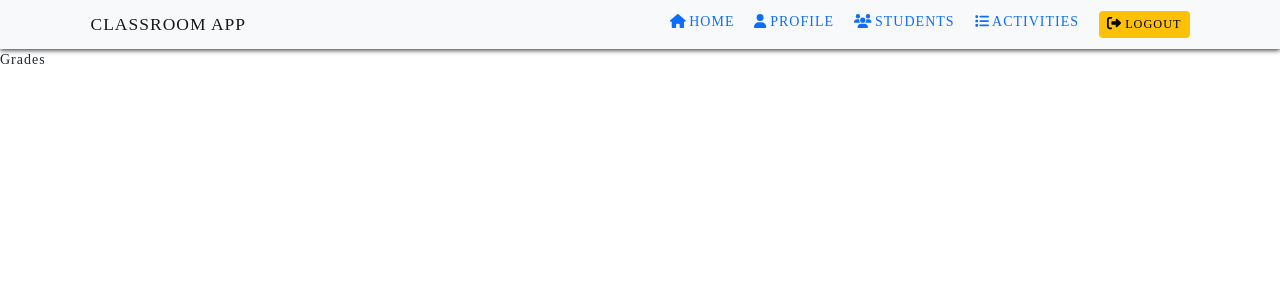
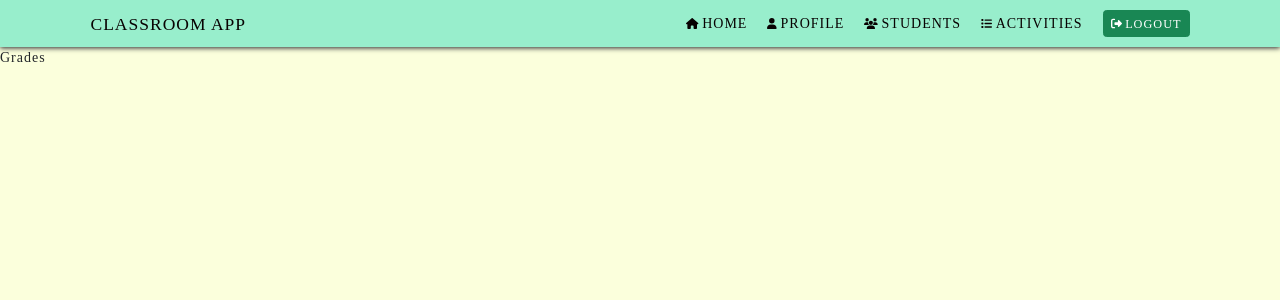
Before and after one commit to jacobeugenio/ClassroomApp-FE, a React (Create React App) app: page /teacher/grades in a window 1280 px wide. Shown: the top 300 px of the page. Built offline with nearby package versions, Linux system fonts and the light colour scheme; a web font is replaced by a local one.

Commit message:
updating

```diff
--- a/src/App.css
+++ b/src/App.css
@@ -1,3 +1,8 @@
+:root {
+  --textColor: #d0f5be;
+  --navColor: #98eecc;
+  --btnColor: #79e0ee;
+}
 *,
 *::before,
 *::after {
@@ -8,27 +13,34 @@
   font-family: serif;
   letter-spacing: 1px;
 }
-/* h1,
-h2,
-h3,
-h3,
-h5,
-h6 {
-  font-size: 16px;
+body {
+  background-color: #fbffdc;
+}
+.teacher-nav {
+  background-color: var(--navColor);
+  padding: 0;
+}
+.active {
+  background-color: var(--textColor);
   font-weight: 700;
-} */
-nav a {
+}
+.teacher-nav a {
   text-decoration: none;
-  margin: 0 10px;
+  margin: 0;
   text-transform: uppercase;
+  color: #080202;
+  padding: 10px;
+}
+.teacher-nav a:hover {
+  background-color: var(--btnColor);
+  font-style: italic;
+  font-weight: 700;
+}
+.teacher-nav a:active {
+  background-color: var(--btnColor);
 }
 
 .activities-container {
-  /* display: grid;
-  grid-auto-flow: column; */
-  /* grid-auto-columns: 15%; */
-  /* overflow-x: auto;
-  overscroll-behavior-inline: contain; */
   display: flex;
   flex-flow: row nowrap;
   overflow-x: auto;
@@ -41,11 +53,6 @@ nav a {
   flex-shrink: 0;
 }
 .s_profile_container {
-  /* display: grid;
-  grid-auto-flow: column;
-  /* grid-auto-columns: 8%; */
-  /* overflow-x: auto;
-  overscroll-behavior-inline: contain;  */
   display: flex;
   flex-flow: row nowrap;
   overflow-x: auto;
@@ -53,8 +60,6 @@ nav a {
 }
 .s_profile_container > .card {
   margin: 10px 5px;
-  /* width: 50px;
-  height: 50px; */
   border: none;
 }
 .questionaire {
@@ -76,41 +81,3 @@ nav a {
 .card-body {
   height: 70px;
 }
-/* .App {
-  text-align: center;
-}
-
-.App-logo {
-  height: 40vmin;
-  pointer-events: none;
-}
-
-@media (prefers-reduced-motion: no-preference) {
-  .App-logo {
-    animation: App-logo-spin infinite 20s linear;
-  }
-}
-
-.App-header {
-  background-color: #282c34;
-  min-height: 100vh;
-  display: flex;
-  flex-direction: column;
-  align-items: center;
-  justify-content: center;
-  font-size: calc(10px + 2vmin);
-  color: white;
-}
-
-.App-link {
-  color: #61dafb;
-}
-
-@keyframes App-logo-spin {
-  from {
-    transform: rotate(0deg);
-  }
-  to {
-    transform: rotate(360deg);
-  }
-} */
--- a/src/components/teacher/Home.jsx
+++ b/src/components/teacher/Home.jsx
@@ -49,7 +49,7 @@ const Home = () => {
     const getExams = async () => {
       try {
         const response = await API_Service.get("/teachers/activities");
-        console.log(response.data);
+        // console.log(response.data);
         setExams(response.data);
       } catch (error) {
         console.error(error);
@@ -96,7 +96,12 @@ const Home = () => {
               <Row style={{ marginTop: -20 }}>
                 <div className="mt-0">
                   <Button variant="success" size="sm" className="mt-4">
-                    <Link to="/teacher/students">See all students</Link>
+                    <Link
+                      to="/teacher/students"
+                      style={{ textDecoration: "none", color: "#fbffdc" }}
+                    >
+                      See all students
+                    </Link>
                   </Button>
                 </div>
 
--- a/src/components/teacher/activities-comp/Activities_Card.jsx
+++ b/src/components/teacher/activities-comp/Activities_Card.jsx
@@ -15,7 +15,7 @@ const Activities_Card = () => {
   const getExams = async () => {
     try {
       const response = await API_Service.get("/teachers/activities");
-      console.log(response.data);
+      // console.log(response.data);
       setExams(response.data);
     } catch (error) {
       console.error(error);
@@ -25,24 +25,27 @@ const Activities_Card = () => {
     getExams();
   }, []);
 
-  const handleDelete = async (id) => {
-    const response = await API_Service.delete("/teachers/activities/" + id);
-    console.log(response);
+  const handleDelete = async (id, e) => {
+    e.preventDefault();
+    alert("Are oy sure to delete? ");
+    // const response = await API_Service.delete("/teachers/activities/" + id);
+    // console.log(response);
     getExams();
   };
 
   return (
     <>
-      {/* <Container className="activities-container"> */}
-      {/* <Button onClick={() => refresh()}>Refresh</Button> */}
       {exams &&
         exams.map((exam, index) => {
           return (
             <Card key={index} className="card_activity">
-              <Link to={`/teacher/activities/` + exam._id}>
+              <Link
+                to={`/teacher/activities/` + exam._id}
+                style={{ textDecoration: "none", color: "black" }}
+              >
                 <Card.Header>
                   {exam.subject}{" "}
-                  <h6 className="float-end">{exam.examLength}</h6>
+                  <h4 className="float-end">{exam.examLength}</h4>
                 </Card.Header>
                 <Card.Body className="card-body">
                   <Card.Title>{exam.title}</Card.Title>
@@ -56,7 +59,7 @@ const Activities_Card = () => {
                   variant="success"
                   size="sm"
                   className="d-flex align-items-center me-1"
-                  onClick={() => handleDelete(exam._id)}
+                  onClick={(e) => handleDelete(exam._id, e)}
                 >
                   <FontAwesomeIcon icon={faTrashCan} />
                   <span className="ms-1">Delete</span>
--- a/src/components/teacher/student-component/StudentDetails.jsx
+++ b/src/components/teacher/student-component/StudentDetails.jsx
@@ -43,13 +43,19 @@ const StudentDetails = () => {
             style={{ borderRadius: 50 }}
           />
         </td>
-        <td>{student.fname}</td>
-        <td>{student.lname}</td>
+        <td>
+          {student.fname.charAt(0).toUpperCase() + student.fname.slice(1)}
+        </td>
+        <td>
+          {student.lname.charAt(0).toUpperCase() + student.lname.slice(1)}
+        </td>
         <td>{student.username}</td>
         <td>{student.contact}</td>
         <td>{student.email}</td>
 
-        <td>{student.gender}</td>
+        <td>
+          {student.gender.charAt(0).toUpperCase() + student.gender.slice(1)}
+        </td>
         <td>{student.age}</td>
         <td className="d-flex flex-row">
           <Button
@@ -79,7 +85,13 @@ const StudentDetails = () => {
 
   return (
     <Table responsive className="mt-2 p-0" size="sm">
-      <thead className="">
+      <thead
+        className="p-3"
+        style={{
+          backgroundColor: "#98eecc",
+          border: "black",
+        }}
+      >
         <tr>
           <th>#</th>
           <th>Profile</th>
--- a/src/layout/Header.jsx
+++ b/src/layout/Header.jsx
@@ -16,39 +16,75 @@ import {
 const Header = () => {
   return (
     <>
-      <Navbar bg="light" expand="md">
+      <Navbar className="teacher-nav" expand="md">
         <Container>
           <Navbar.Brand href="/teacher">Classroom App</Navbar.Brand>
           <Navbar.Toggle aria-controls="basic-navbar-nav" />
           <Navbar.Collapse id="basic-navbar-nav">
             <Nav className="ms-auto">
-              <NavLink to="/teacher">
+              <NavLink to="/teacher" className="d-flex align-items-center" end>
                 {" "}
-                <FontAwesomeIcon className="me-1" icon={faHouse} />
+                <FontAwesomeIcon
+                  className="me-1"
+                  style={{ height: 11 }}
+                  icon={faHouse}
+                  // activeClassName="active"
+                />
                 Home
               </NavLink>
 
-              <NavLink to="/teacher/profile">
+              <NavLink
+                to="/teacher/profile"
+                className="d-flex align-items-center"
+              >
                 {" "}
-                <FontAwesomeIcon className="me-1" icon={faUser} />
+                <FontAwesomeIcon
+                  className="me-1"
+                  style={{ height: 11 }}
+                  icon={faUser}
+                  // activeClassName="active"
+                />
                 Profile
               </NavLink>
 
-              <NavLink to="/teacher/students">
+              <NavLink
+                to="/teacher/students"
+                className="d-flex align-items-center"
+              >
                 {" "}
-                <FontAwesomeIcon className="me-1" icon={faUsers} />
+                <FontAwesomeIcon
+                  style={{ height: 11 }}
+                  className="me-1"
+                  icon={faUsers}
+                />
                 Students
               </NavLink>
 
-              <NavLink to="/teacher/activities">
+              <NavLink
+                to="/teacher/activities"
+                className="d-flex align-items-center"
+              >
                 {" "}
-                <FontAwesomeIcon className="me-1" icon={faList} />
+                <FontAwesomeIcon
+                  className="me-1"
+                  style={{ height: 11 }}
+                  icon={faList}
+                />
                 Activities
               </NavLink>
               {/* <NavLink to="/teacher/grades">Grades</NavLink> */}
               <NavLink to="/teacher/logout">
-                <Button variant="warning" size="sm">
-                  <FontAwesomeIcon icon={faRightFromBracket} /> LOGOUT
+                <Button
+                  variant="success"
+                  size="sm"
+                  className="d-flex align-items-center"
+                >
+                  <FontAwesomeIcon
+                    icon={faRightFromBracket}
+                    style={{ height: 11 }}
+                    className="me-1"
+                  />{" "}
+                  LOGOUT
                 </Button>
               </NavLink>
             </Nav>
```
